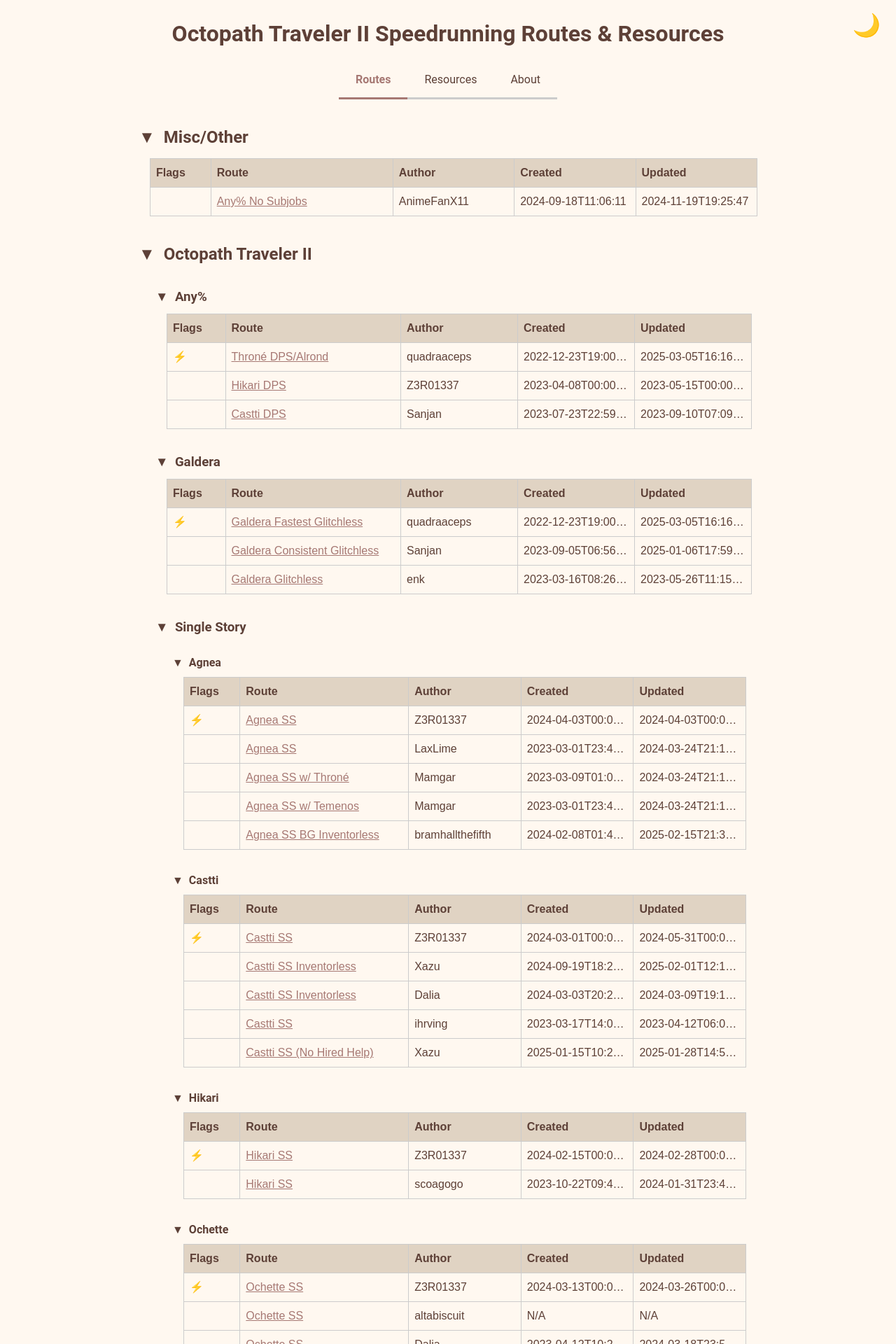
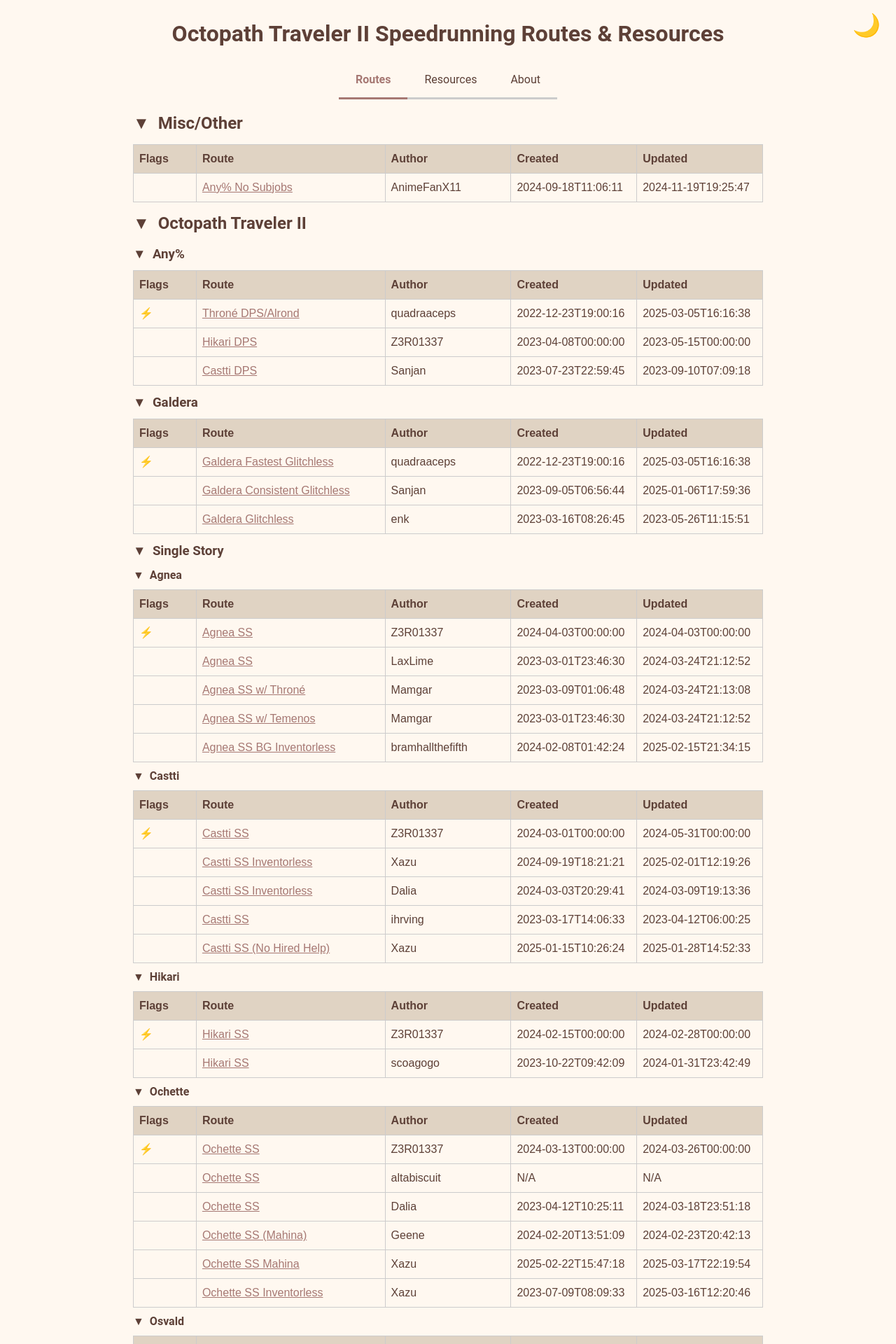
Before and after one commit to yetanotherf0rked/octopath2-stuff, a Jekyll site: the page built from index.html, in a window 1280 px wide. Shown: the top 1920 px of the page at 70% size. Built offline with Jekyll 4.4.1, drawn with Linux system fonts in a browser that asks for light colours.

Commit message:
style: removed groups padding and margins

```diff
--- a/assets/css/style.css
+++ b/assets/css/style.css
@@ -159,15 +159,6 @@
   cursor: pointer;
 }
 
-/* Groups styling */
-.group {
-  padding: 0.5em;
-  margin-bottom: 0.5em;      /* reduced from 1em */
-}
-.group-content {
-  margin-left: 1em;
-}
-
 /* Toggle Button Styling for Light/Dark Mode */
 .mode-toggle {
   position: fixed;
```
